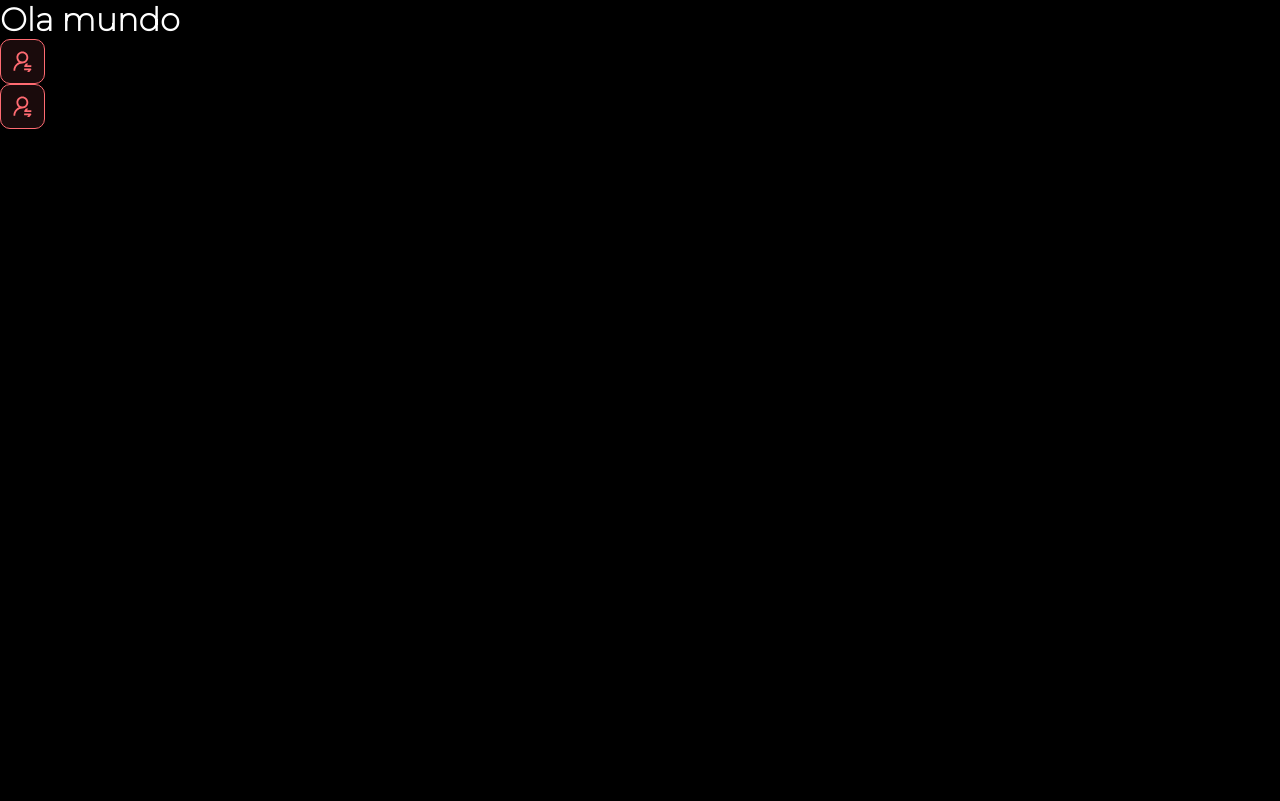
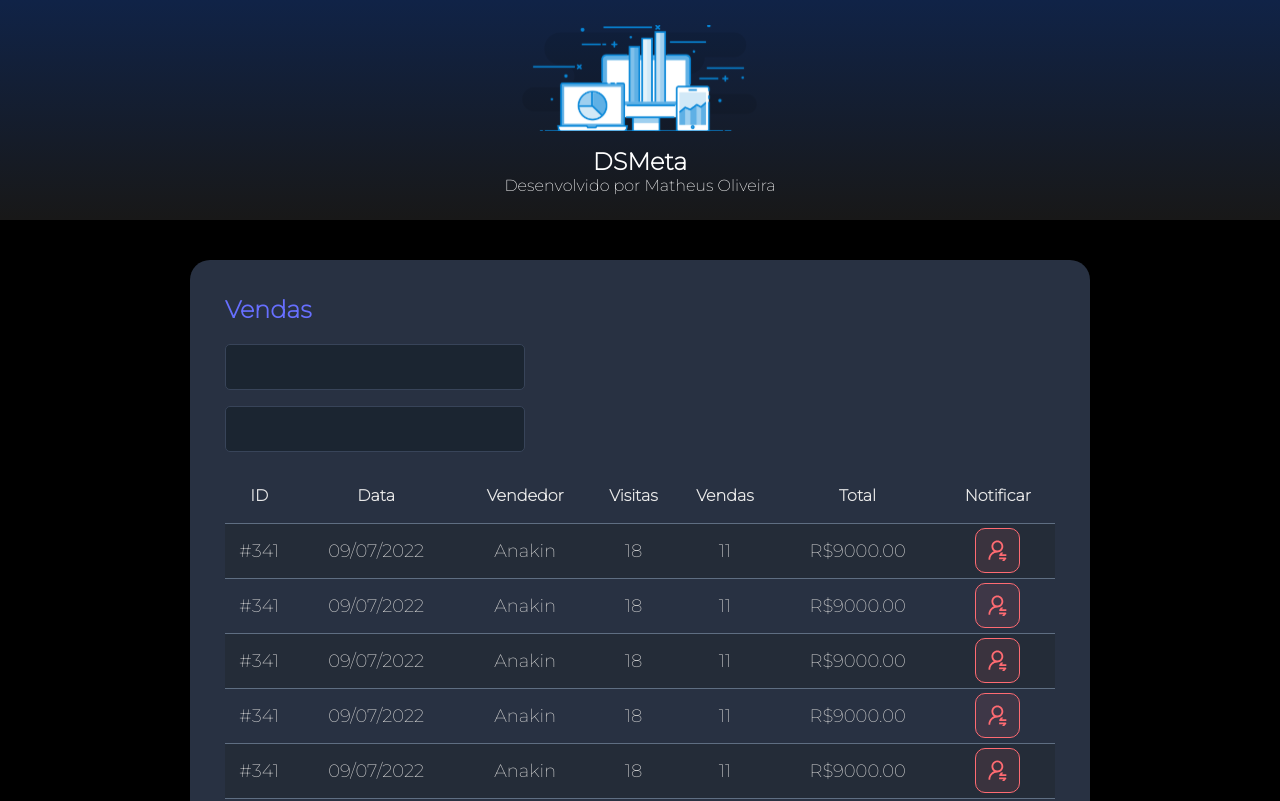
Before and after one commit to theussoliveira011/projeto_dev_superior, a React (Vite) app in the folder frontend/: page / in a window 1280 px wide. Shown: the top 801 px of the page. Built offline with nearby package versions, Linux system fonts and the light colour scheme; a web font is replaced by a local one.

Commit message:
Other components

```diff
--- a/frontend/src/App.tsx
+++ b/frontend/src/App.tsx
@@ -1,11 +1,17 @@
-import NotificationButton from "./components/notificationButton"
+import Header from "./components/header"
+import SalesCard from "./components/salesCard"
 
 function App() {
-  return(
+  return (
     < >
-      <h1>Ola mundo</h1>
-      <NotificationButton />
-      <NotificationButton />
+      <Header />
+      <main>
+        <section id="sessao-principal">
+          <div className="sessao-vendas">
+            <SalesCard />
+          </div>
+        </section>
+      </main>
     </>
   )
 }
--- /dev/null
+++ b/frontend/src/components/header/index.tsx
@@ -0,0 +1,25 @@
+import logo from '../../assets/img/image 1.svg'
+
+import './style.css'
+
+function Header() {
+
+    return (
+
+        <header>
+        <div className="logo-container-dsmeta">
+            <img src={logo} alt="logo DS Meta" />
+            <h1>DSMeta</h1>
+            <p>Desenvolvido por <a className="github"
+            href="https://github.com/theussoliveira011" target="_blank">Matheus
+                    Oliveira</a>
+            </p>
+        </div>
+        </header>
+
+    )
+
+
+
+}
+export default Header
--- /dev/null
+++ b/frontend/src/components/header/style.css
@@ -0,0 +1,28 @@
+
+header {
+    background: linear-gradient(180deg, #102347 0%, #181818 100%);
+    height: 220px;
+    display: flex;
+    align-items: center;
+    justify-content: center;
+}
+
+.logo-container-dsmeta{
+    display: flex;
+    flex-direction: column;
+    align-items: center;
+}
+
+.logo-container-dsmeta img{
+    width: 235px;
+}
+
+.logo-container-dsmeta h1{
+    margin-top: 15px;
+    font-size: 24px;
+}
+
+.logo-container-dsmeta p{
+    font-size: 1rem;
+    font-weight: 300;
+}
--- /dev/null
+++ b/frontend/src/components/salesCard/index.tsx
@@ -0,0 +1,140 @@
+
+
+import NotificationButton from '../notificationButton'
+import './style.css'
+
+
+function SalesCard() {
+    return (
+        <div className="card-retangulo-dsmeta">
+            <h2>Vendas</h2>
+            <div>
+                <div className="dsmeta-form-control-container">
+                    <input className="dsmeta-form-control" type="text"/>
+                </div>
+                <div className="dsmeta-form-control-container">
+                    <input className="dsmeta-form-control" type="text"/>
+                </div>
+            </div>
+
+            <div>
+                <table className="dsmeta-sales-table">
+
+                    <thead>
+
+                        <tr>
+
+                            <th className="show-all">ID</th>
+                            <th className="show-data">Data</th>
+                            <th>Vendedor</th>
+                            <th className="show-all">Visitas</th>
+                            <th className="show-all">Vendas</th>
+                            <th>Total</th>
+                            <th>Notificar</th>
+                        </tr>
+                    </thead>
+                    <tbody>
+
+                        <tr>
+                            <td className="show-all">#341</td>
+                            <td className="show-data">09/07/2022</td>
+                            <td>Anakin</td>
+                            <td className="show-all">18</td>
+                            <td className="show-all">11</td>
+                            <td>R$9000.00</td>
+                            <td>
+                            <div className="dsmeta-red-btn-container">
+                                    <NotificationButton />
+                            </div>
+                        </td>
+
+                        </tr>
+                        <tr>
+                            <td className="show-all">#341</td>
+                            <td className="show-data">09/07/2022</td>
+                            <td>Anakin</td>
+                            <td className="show-all">18</td>
+                            <td className="show-all">11</td>
+                            <td>R$9000.00</td>
+                            <td>
+                            <div className="dsmeta-red-btn-container">
+                                    <NotificationButton />
+                            </div>
+                            </td>
+                        </tr>
+                        <tr>
+                            <td className="show-all">#341</td>
+                            <td className="show-data">09/07/2022</td>
+                            <td>Anakin</td>
+                            <td className="show-all">18</td>
+                            <td className="show-all">11</td>
+                            <td>R$9000.00</td>
+                            <td>
+                                <div className="dsmeta-red-btn-container">
+                                    <NotificationButton />
+                            </div>
+                            </td>
+                        </tr>
+                        <tr>
+                            <td className="show-all">#341</td>
+                            <td className="show-data">09/07/2022</td>
+                            <td>Anakin</td>
+                            <td className="show-all">18</td>
+                            <td className="show-all">11</td>
+                            <td>R$9000.00</td>
+                            <td>
+                                <div className="dsmeta-red-btn-container">
+                                    <NotificationButton />
+                            </div>
+                            </td>
+                        </tr>
+                        <tr>
+                            <td className="show-all">#341</td>
+                            <td className="show-data">09/07/2022</td>
+                            <td>Anakin</td>
+                            <td className="show-all">18</td>
+                            <td className="show-all">11</td>
+                            <td>R$9000.00</td>
+                            <td>
+                                <div className="dsmeta-red-btn-container">
+                                    <NotificationButton />
+                            </div>
+                            </td>
+                        </tr>
+                        <tr>
+                            <td className="show-all">#341</td>
+                            <td className="show-data">09/07/2022</td>
+                            <td>Anakin</td>
+                            <td className="show-all">18</td>
+                            <td className="show-all">11</td>
+                            <td>R$9000.00</td>
+                            <td>
+                                <div className="dsmeta-red-btn-container">
+                                    <NotificationButton />
+                            </div>
+                            </td>
+                        </tr>
+                        <tr>
+                            <td className="show-all">#341</td>
+                            <td className="show-data">09/07/2022</td>
+                            <td>Anakin</td>
+                            <td className="show-all">18</td>
+                            <td className="show-all">11</td>
+                            <td>R$9000.00</td>
+                            <td>
+                                <div className="dsmeta-red-btn-container">
+                                    <NotificationButton />
+                            </div>
+                            </td>
+                        </tr>
+                    </tbody>
+
+
+                </table>
+            </div>
+
+        </div>
+    )
+}
+
+export default SalesCard
--- /dev/null
+++ b/frontend/src/components/salesCard/style.css
@@ -0,0 +1,111 @@
+.card-retangulo-dsmeta{
+    background-color: #283142;
+    border-radius: 20px;
+    padding: 30px 10px;
+}
+
+.card-retangulo-dsmeta h2{
+    color: #676FFF;
+    font-weight: 700;
+    font-size: 24px;
+    margin-bottom: 20px;
+}
+
+.dsmeta-form-control-container{
+    margin-bottom: 16px;
+    max-width: 300px;
+}
+
+.dsmeta-form-control{
+    height: 46px;
+    width: 100%;
+    background-color: #1B2531;
+    border: 1px solid #384459;
+    border-radius: 5px;
+    color: #9AAABE;
+    padding: 0px 20px;
+    font-size: 18px;
+}
+
+.dsmeta-sales-table{
+    width: 100%;
+    border-spacing: 0;
+    border-collapse: collapse;
+}
+
+.dsmeta-sales-table thead{
+    height: 55px;
+    font-size: 16px;
+    color: #e9e9e9;
+    font-weight: 700;
+}
+
+.dsmeta-sales-table tbody{
+    font-size: 14px;
+    font-weight: 400;
+    color: #cfcfcf;
+    text-align: center;
+}
+
+.dsmeta-sales-table tbody tr {
+    height: 74px;
+    border-top: 1px solid #5F6E82;
+}
+
+.dsmeta-sales-table tbody tr:hover > td{
+    background-color: #384459;
+}
+
+.dsmeta-sales-table tbody tr:nth-child(odd){ /*quando a linha for impar adiciona outra cor*/
+    background-color: #242c38;
+}
+
+.dsmeta-red-btn-container {
+    display: flex;
+    justify-content: center;
+}
+
+.dsmeta-red-btn{
+    height: 45px;
+    width: 45px;
+    background: rgba(255, 107, 114, 0.1);
+    border: 1px solid #FF6B72;
+    border-radius: 10px;
+    display: flex;
+    align-items: center;
+    justify-content: center;
+    cursor: pointer;
+}
+
+.dsmeta-red-btn img{
+    width: 19px;
+}
+
+.show-data{
+    display: none;
+}
+
+.show-all{
+    display: none;
+}
+
+@media (min-width: 576px){
+    .show-data{
+        display: table-cell;
+    }
+    .card-retangulo-dsmeta{
+        padding: 35px;
+    }
+    .dsmeta-sales-table tbody tr{
+        height: 55px;
+    }
+    .dsmeta-sales-table tbody{
+        font-size: 18px;
+    }
+}
+
+@media (min-width: 992px){
+    .show-all{
+        display: table-cell;
+    }
+}
--- a/frontend/src/index.css
+++ b/frontend/src/index.css
@@ -18,3 +18,14 @@
     color: unset;
     text-decoration: none;
 }
+
+.sessao-vendas{
+    width: 100%;
+    max-width: 900px;
+    margin: 0 auto;
+}
+
+
+#sessao-principal{
+    padding: 40px 10px;
+}
```
Also changed, not shown: frontend/src/assets/img/image 1.svg (added).
